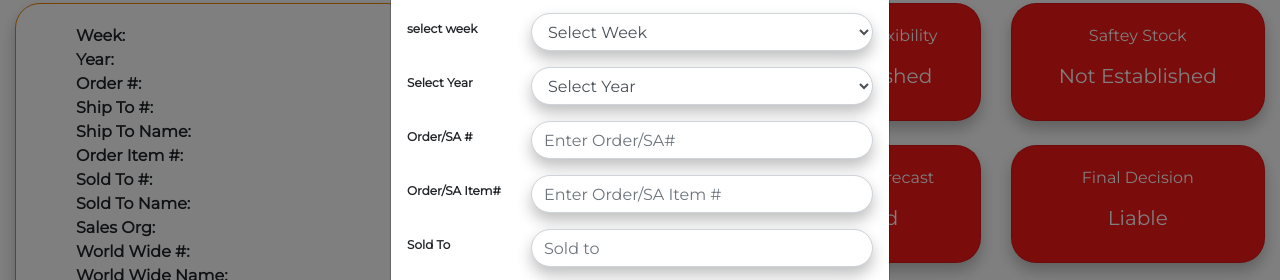
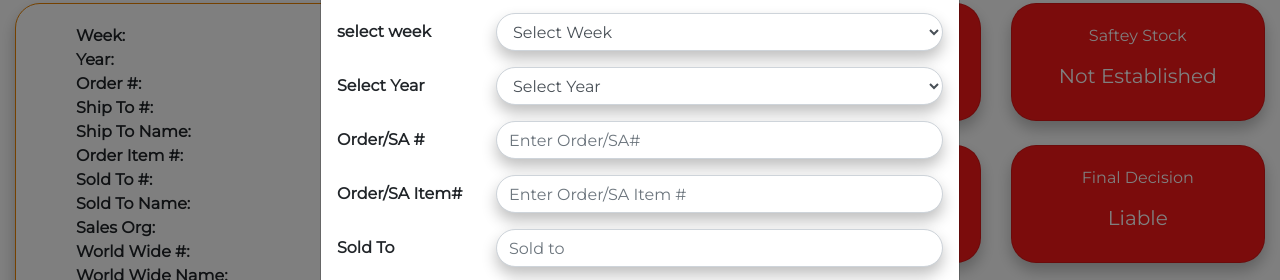
Before and after one commit to liabilitytracker/liabilitytracker.github.io, a plain HTML site: page index.html in a window 1280 px wide. Shown: the part 101-381 px from the top of the page. Drawn offline with nearby package versions, Linux system fonts and the light colour scheme; a script that the page names is missing.

Commit message:
front part
minor changes

```diff
--- a/index.html
+++ b/index.html
@@ -38,9 +38,9 @@
 
 
 
-<div class="modal fade bs-example-modal-lg" tabindex="-1" role="dialog" aria-labelledby="myLargeModalLabel" aria-hidden="true"  id="onload" data-keyboard="false" data-backdrop="static">
+<div class="modal fade bs-example-modal-lg " tabindex="-1" role="dialog" aria-labelledby="myLargeModalLabel" aria-hidden="true"  id="onload" data-keyboard="false" data-backdrop="static">
 
-    <div class="modal-dialog">
+    <div class="modal-dialog modal-lg">
 
       <!-- Modal content-->
       <div class="modal-content">
--- a/main.css
+++ b/main.css
@@ -84,5 +84,19 @@
 .col-form-label {
     font-family:  'Montserrat', sans-serif;
 font-weight:bold;
-font-size: 12px;
+font-size: 1rem;
 }
+
+
+
+@media screen and (min-width: 992px) {
+    .modal-lg{
+        max-width: 50%!important;
+    }
+  }
+
+
+
+.modal-content{
+    border-radius: 25px;
+}
```
